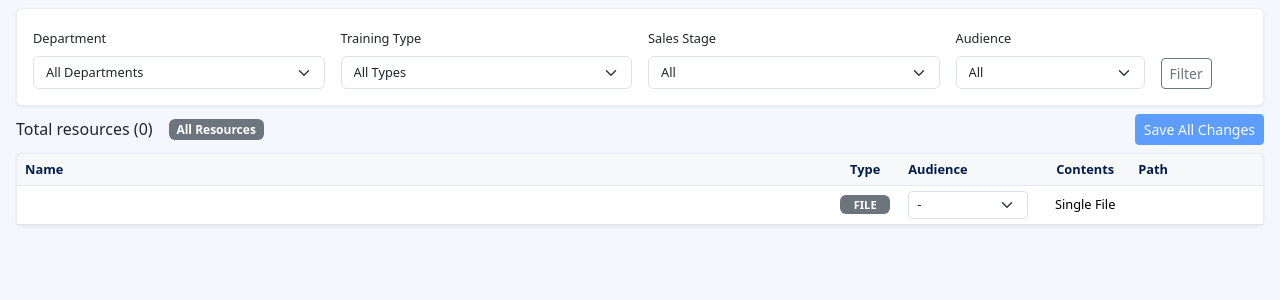
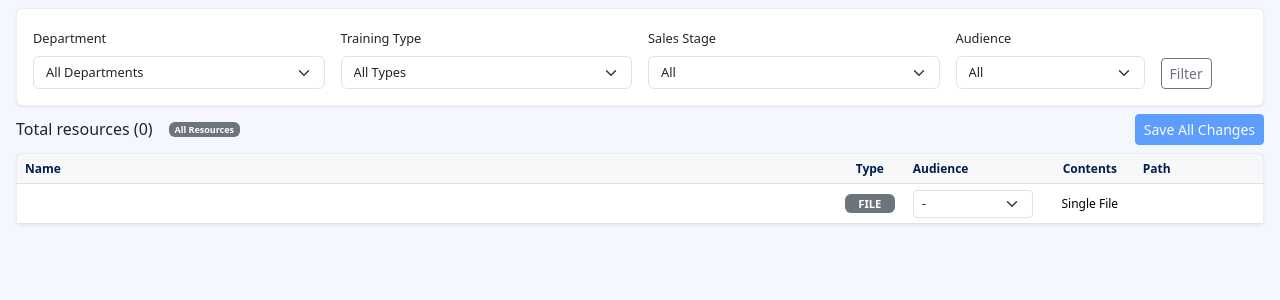
Before and after one commit to juanathanwickston/TCM, a Django app: page /inventory/ in a window 1280 px wide. Shown: the part 33-333 px from the top of the page. Run offline with Django 5.2, Linux system fonts and the light colour scheme; a user stored in the database is signed in; tables that the repository leaves empty hold one stand-in row (values such as "Sample post"); a database or web service that is not in the repository returns one stand-in record (values such as "Sample title"); some libraries are stand-ins or nearby versions.

Commit message:
inventory: tighten summary/pagination/table to 0.75rem for vertical consistency

```diff
--- a/tcm_app/templates/tcm_app/inventory.html
+++ b/tcm_app/templates/tcm_app/inventory.html
@@ -8,7 +8,7 @@
 <style>
     /* Inventory - Compact sizing to match dashboard */
     .inventory-table {
-        font-size: 0.8rem;
+        font-size: 0.75rem;
     }
     .inventory-table th,
     .inventory-table td {
@@ -78,7 +78,7 @@
     </div>
 
     <!-- Summary Header with Save Button -->
-    <div class="d-flex align-items-center justify-content-between mb-2">
+    <div class="d-flex align-items-center justify-content-between mb-2" style="font-size: 0.75rem;">
         <div class="d-flex align-items-center gap-3">
             <h6 class="mb-0">Total resources ({{ total_resources|intcomma }})</h6>
             <span class="badge bg-secondary">
--- a/tcm_app/templates/tcm_app/partials/pagination.html
+++ b/tcm_app/templates/tcm_app/partials/pagination.html
@@ -1,5 +1,5 @@
 {% if page_obj.has_other_pages %}
-<nav class="d-flex justify-content-center align-items-center gap-3 mt-4 mb-2">
+<nav class="d-flex justify-content-center align-items-center gap-3 mt-1 mb-2">
     {% if page_obj.has_previous %}
     <a href="?page={{ page_obj.previous_page_number }}{% for k, v in request.GET.items %}{% if k != 'page' %}&amp;{{ k }}={{ v|urlencode }}{% endif %}{% endfor %}"
         class="btn btn-outline-secondary btn-sm pagination-link">← Prev</a>
@@ -8,7 +8,7 @@
     {% endif %}
 
     <span class="text-muted small">Showing {{ page_obj.start_index }}-{{ page_obj.end_index }} of {{ page_obj.paginator.count }}</span>
-    <span class="text-muted">Page {{ page_obj.number }} of {{ page_obj.paginator.num_pages }}</span>
+    <span class="text-muted small">Page {{ page_obj.number }} of {{ page_obj.paginator.num_pages }}</span>
 
     {% if page_obj.has_next %}
     <a href="?page={{ page_obj.next_page_number }}{% for k, v in request.GET.items %}{% if k != 'page' %}&amp;{{ k }}={{ v|urlencode }}{% endif %}{% endfor %}"
```
